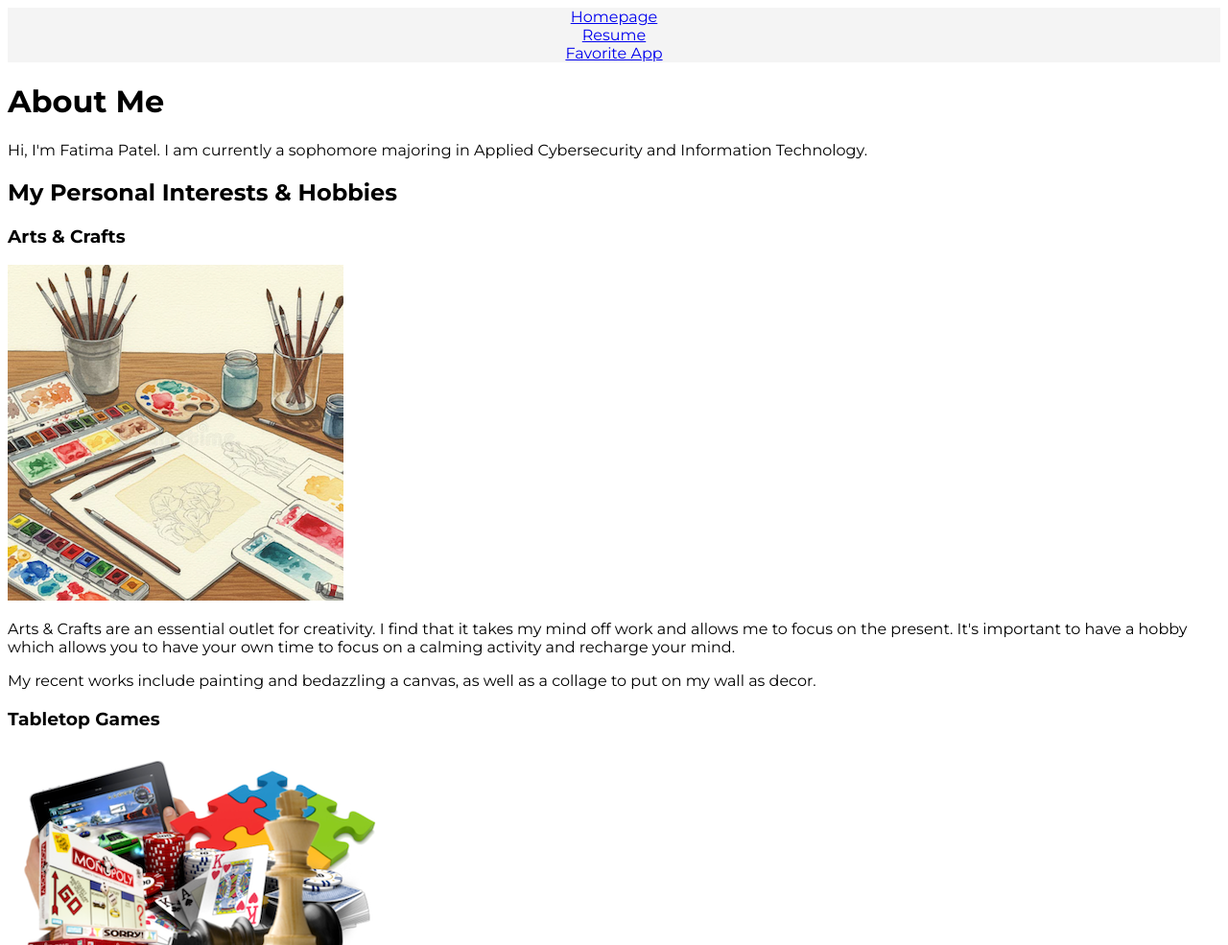
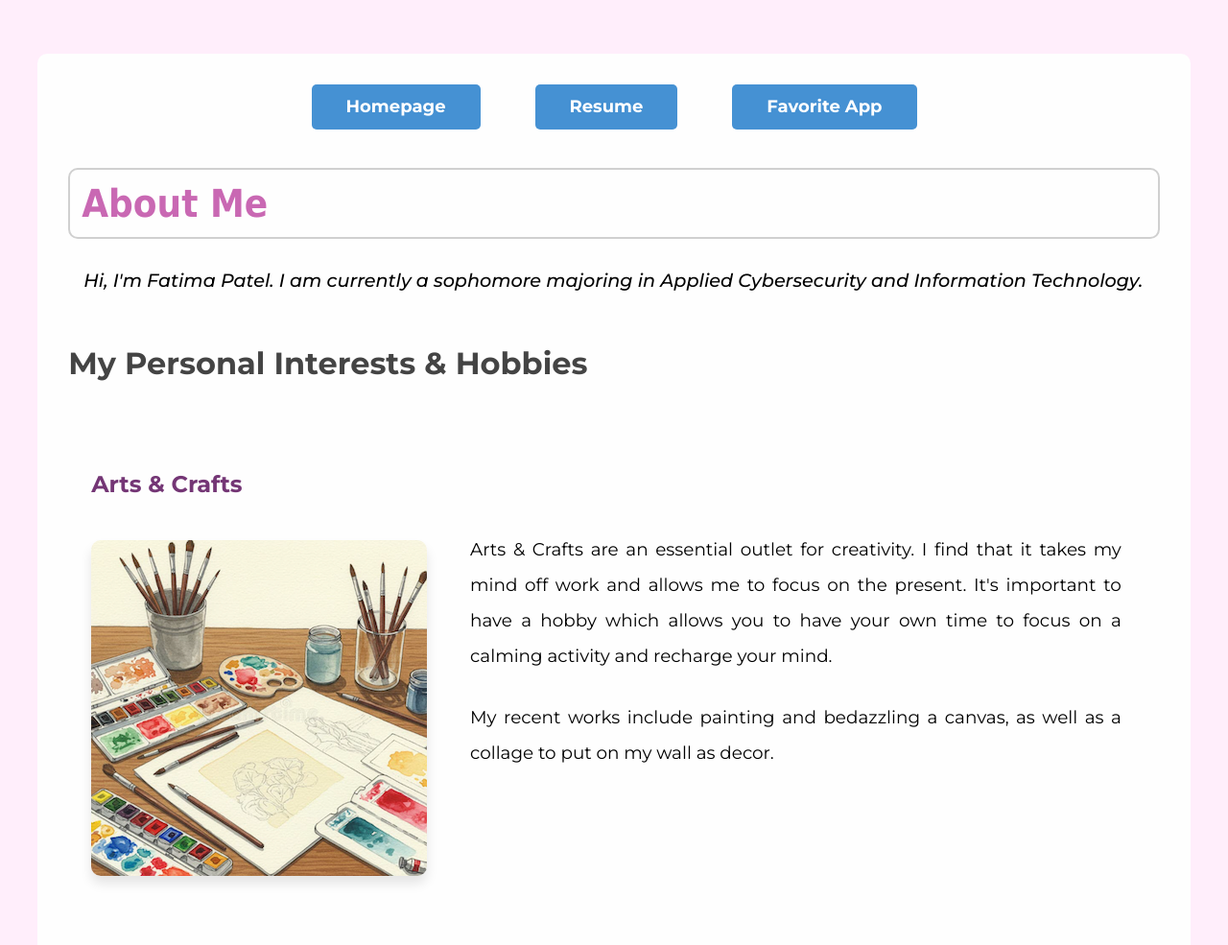
Before and after one commit to fpatel4/fpatel4.github.io, a plain HTML site: page projects/Project2/index.html in a window 1280 px wide. Shown: the top 985 px of the page at 96% size. Drawn offline with Linux system fonts and the light colour scheme.

Commit message:
Completed Project 2

```diff
--- a/projects/Project2/favorite_app_style.css
+++ b/projects/Project2/favorite_app_style.css
@@ -1,16 +1,82 @@
 @import url('https://fonts.googleapis.com/css2?family=Montserrat:ital,wght@0,100..900;1,100..900&display=swap');
 
 body {
-    font-family: 'Montserrat', Arial, sans-serif;
+  font-family: 'Montserrat', Arial, sans-serif;
+  background-color: #fceded;
+  padding: 3rem 0;
+}
+
+.container {
+  width: 1250px;
+  margin: 0 auto;
+  padding: 30px;
+  background-color: #fefefe;
+  border-radius: 10px;
 }
 
 nav {
-    background-color: #f4f4f4;
+  background-color: #fefefe;
 }
 
 nav ul {
-    list-style: none;
-    padding: 0;
-    margin: 0;
-    text-align: center;
+  list-style: none;
+  padding: 0;
+  margin: 0;
+  text-align: center;
 }
+
+nav li {
+  display: inline-block;
+  margin: 0 1.5em;
+}
+
+nav a {
+  text-decoration: none;
+  color: #ffffff;
+  font-weight: 700;
+  font-size: 18px;
+  display: inline-block;
+  background-color: #4591d3;
+  padding: 9px 36px;
+  border-radius: 5px;
+}
+
+h1 {
+  font-family: Tahoma, Arial, sans-serif;
+  font-size: 40px;
+  color: #c33838;
+  margin-top: 1em;
+  margin-bottom: 0.5em;
+  padding: 0.3em;
+  border: 2px solid #d0d0d0;
+  border-radius: 10px;
+}
+
+h2 {
+  font-size: 30px;
+  color: #444444;
+  margin: 1.5em 0;
+}
+
+p {
+  margin: 1.5em 0;
+  padding: 0 15px;
+  text-align: justify;
+  line-height: 2;
+}
+
+.app-list {
+  margin: 1.5rem 0;
+  padding-left: 30px;
+  line-height: 2;
+}
+
+.app-video {
+  width: 560px;
+  height: 315px;
+  border: 5px solid #9a9a9a;
+}
+
+.conclusion-text {
+  color: #942d2d;
+}
--- a/projects/Project2/index.html
+++ b/projects/Project2/index.html
@@ -10,6 +10,7 @@
 </head>
 
 <body>
+  <div class="container">
     <header>
       <nav>
         <ul>
@@ -20,13 +21,14 @@
       </nav>
     </header>
     <h1>About Me</h1>
-  <p>
+    <p class="intro-lead">
       Hi, I'm Fatima Patel. I am currently a sophomore majoring in Applied Cybersecurity and Information Technology.
     </p>
     <h2>My Personal Interests & Hobbies</h2>
+    <div class="content-wrapper">
       <h3>Arts & Crafts</h3>
-  <img src="images/art.png" alt="Arts supplies on a desk">
-  <p>
+      <img src="images/art.png" class="hobby-image" id="art-img" alt="Arts supplies on a desk">
+      <p class="description">
         Arts & Crafts are an essential outlet for creativity. I find that it takes my mind off work and allows me to
         focus on the present. It's important to have a hobby which allows you to have your own time to focus on a
         calming activity and recharge your mind.
@@ -34,14 +36,16 @@
       <p>
         My recent works include painting and bedazzling a canvas, as well as a collage to put on my wall as decor.
       </p>
+    </div>
+    <div class="content-wrapper">
       <h3>Tabletop Games</h3>
-  <img src="images/tabletop-games.png" alt="A variety of tabletop games">
-  <p>
+      <img src="images/tabletop-games.png" class="hobby-image" id="games-img" alt="A variety of tabletop games">
+      <p class="description">
         Tabletop games like Monopoly and UNO have been staples since childhood. Honesly, whether I win or lose, the
         competition keeps me engaged. Game nights are always pretty loud, competitive, and seriously memorable. The
         break from all the screens, the bursts of collective laughter, and the unexpected victories make them special.
       </p>
-  <h4>Current Favorite Tabletop Games:</h4>
+      <h4 class="clear-list">Current Favorite Tabletop Games:</h4>
       <ol>
         <li>Speed - It's all about reflex and, well, speed.</li>
         <li>UNO - Simple rules (usually... Rules may vary by household), high chaos, and total social betrayal.</li>
@@ -49,28 +53,34 @@
         <li>Guess Who? - I enjoy acting like a detective asking questions trying to solve the mystery.</li>
         <li>Egyptian Rat Screw - A high-energy, fast-paced game that is best when played with lots of people.</li>
       </ol>
+    </div>
+    <div class="content-wrapper">
       <h3>Photography</h3>
-  <img src="images/camera.png" alt="Black modern mirrorless camera with lens">
-  <p>
+      <img src="images/camera.png" class="hobby-image" id="camera-img" alt="Black modern mirrorless camera with lens">
+      <p class="description">
         I wouldn't call myself a photographer, but I do enjoy capturing pictures of nature with my phone. I've always
         liked taking pictures to capture the moment, but what got me back into it was an Art class in high school. The
         class taught me skills like composition, how to manage lighting, and how to use the exposure triangle. For now, I
         just use my phone as it's easily accessible when a spontaneous photo opportunity comes up, but I might look into
         real cameras in the future to gain manual control over the settings.
       </p>
+    </div>
+    <div class="content-wrapper">
       <h3>Baking</h3>
-  <img src="images/cookies.png" alt="Baked chocolate chip cookies">
-  <p>
+      <img src="images/cookies.png" class="hobby-image" id="cookies-img" alt="Baked chocolate chip cookies">
+      <p class="description">
         Baking is a hobby I'm interested in getting more into as it can be kind of therapeutic. The aroma of vanilla and
         brown sugar that fills the kitchen is just so comforting and relaxing. The satisfaction from making something that
         is warm, delicous, and brings joy to my family is what makes the time spent measuring and mixing worth it.
       </p>
-  <h4>My Baking Bucket List:</h4>
+      <h4 class="clear-list">My Baking Bucket List:</h4>
       <ul>
         <li>Dubai Chocolate Brownies
         <li>Brookies</li>
         <li>Brown Butter Banana Bread</li>
       </ul>
+    </div>
+  </div>
 </body>
 
 </html>
--- a/projects/Project2/index_style.css
+++ b/projects/Project2/index_style.css
@@ -1,16 +1,130 @@
 @import url('https://fonts.googleapis.com/css2?family=Montserrat:ital,wght@0,100..900;1,100..900&display=swap');
 
 body {
-    font-family: 'Montserrat', Arial, sans-serif;
+  font-family: 'Montserrat', Arial, sans-serif;
+  background-color: #ffeefb;
+  padding: 3rem 0;
+}
+
+.container {
+  width: 90%;
+  max-width: 80rem;
+  margin: 0 auto;
+  padding: 2rem;
+  background-color: #fefefe;
+  border-radius: 10px;
 }
 
 nav {
-    background-color: #f4f4f4;
+  background-color: #fefefe;
 }
 
 nav ul {
-    list-style: none;
-    padding: 0;
-    margin: 0;
-    text-align: center;
+  list-style: none;
+  padding: 0;
+  margin: 0;
+  text-align: center;
 }
+
+nav li {
+  display: inline-block;
+  margin: 0 1.5em;
+}
+
+nav a {
+  text-decoration: none;
+  color: #ffffff;
+  font-weight: 700;
+  font-size: 1.125rem;
+  display: inline-block;
+  background-color: #4591d3;
+  padding: 0.5em 2em;
+  border-radius: 5px;
+}
+
+.intro-lead {
+  font-size: 1.2rem;
+  font-weight: 500;
+  font-style: italic;
+  margin: 1.5rem auto;
+}
+
+h1 {
+  font-family: Tahoma, Arial, sans-serif;
+  font-size: 2.5em;
+  color: #c968b3;
+  margin-top: 1em;
+  margin-bottom: 0.5em;
+  padding: 0.3em;
+  border: 2px solid #d0d0d0;
+  border-radius: 10px;
+}
+
+h2 {
+  font-size: 2rem;
+  color: #444444;
+  margin: 1.5em 0 1em 0;
+}
+
+h3 {
+  font-size: 1.5rem;
+  color: #743675;
+  margin: 1.5em 0;
+}
+
+h4 {
+  font-size: 1.1rem;
+  color: #444444;
+  margin: 1.5em 0;
+}
+
+p {
+  margin: 1.5em 0;
+  text-align: justify;
+  padding: 0 1rem;
+  line-height: 2;
+}
+
+ul, ol {
+  margin: 1.5rem 0;
+  padding-left: 2rem;
+}
+
+li {
+  font-size: 1.1rem;
+  line-height: 1.6;
+}
+
+img {
+  max-width: 100%;
+  height: auto;
+  display: block;
+  margin: 1.5em auto;
+  border-radius: 10px;
+  box-shadow: 0 8px 12px rgba(0, 0, 0, 0.1);
+}
+
+.hobby-image {
+  float: left;
+  max-width: 40%;
+  height: auto;
+  margin: 0.5em 2.8em 2.8em 0;
+}
+
+#games-img {
+  max-width: 50%;
+}
+
+.content-wrapper {
+  overflow: hidden;
+  padding: 1.5em;
+  margin-bottom: 2em;
+}
+
+.content-wrapper p {
+  font-size: 1.15rem;
+}
+
+.clear-list {
+  clear: both;
+}
--- a/projects/Project2/resume_style.css
+++ b/projects/Project2/resume_style.css
@@ -1,16 +1,70 @@
 @import url('https://fonts.googleapis.com/css2?family=Montserrat:ital,wght@0,100..900;1,100..900&display=swap');
 
 body {
-    font-family: 'Montserrat', Arial, sans-serif;
+  font-family: 'Montserrat', Arial, sans-serif;
+  background-color: #f5f5f5;
+  padding: 3rem 0;
+}
+
+.container {
+  width: 1250px;
+  margin: 0 auto;
+  padding: 30px;
+  background-color: #fefefe;
+  border-radius: 10px;
 }
 
 nav {
-    background-color: #f4f4f4;
+  background-color: #fefefe;
 }
 
 nav ul {
-    list-style: none;
-    padding: 0;
-    margin: 0;
-    text-align: center;
+  list-style: none;
+  padding: 0;
+  margin: 0;
+  text-align: center;
 }
+
+nav li {
+  display: inline-block;
+  margin: 0 1.5em;
+}
+
+nav a {
+  text-decoration: none;
+  color: #ffffff;
+  font-weight: 700;
+  font-size: 18px;
+  display: inline-block;
+  background-color: #4591d3;
+  padding: 9px 36px;
+  border-radius: 5px;
+}
+
+h1 {
+  font-family: Tahoma, Arial, sans-serif;
+  font-size: 40px;
+  margin-top: 1em;
+  margin-bottom: 0.5em;
+  padding: 0.3em;
+  border: 2px solid #d0d0d0;
+  border-radius: 10px;
+}
+
+h2 {
+  font-size: 30px;
+  color: #444444;
+  margin: 1.5em 0;
+}
+
+p {
+  margin: 1.5em 0;
+  padding: 0 15px;
+  text-align: justify;
+}
+
+.resume-list {
+  margin: 1.5rem 0;
+  padding-left: 30px;
+  line-height: 1.7;
+}
```
Also changed, not shown: projects/Project2/favorite-app.html (+6 -4 lines), projects/Project2/resume.html (+6 -4 lines). Lines whose indentation alone changed are shown as unchanged.
